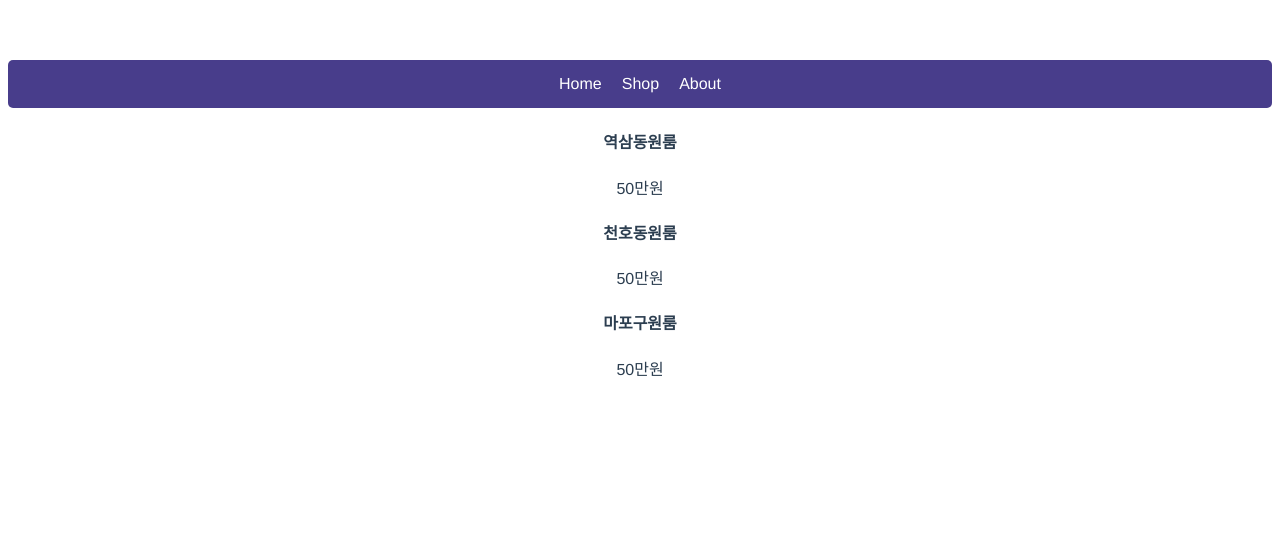
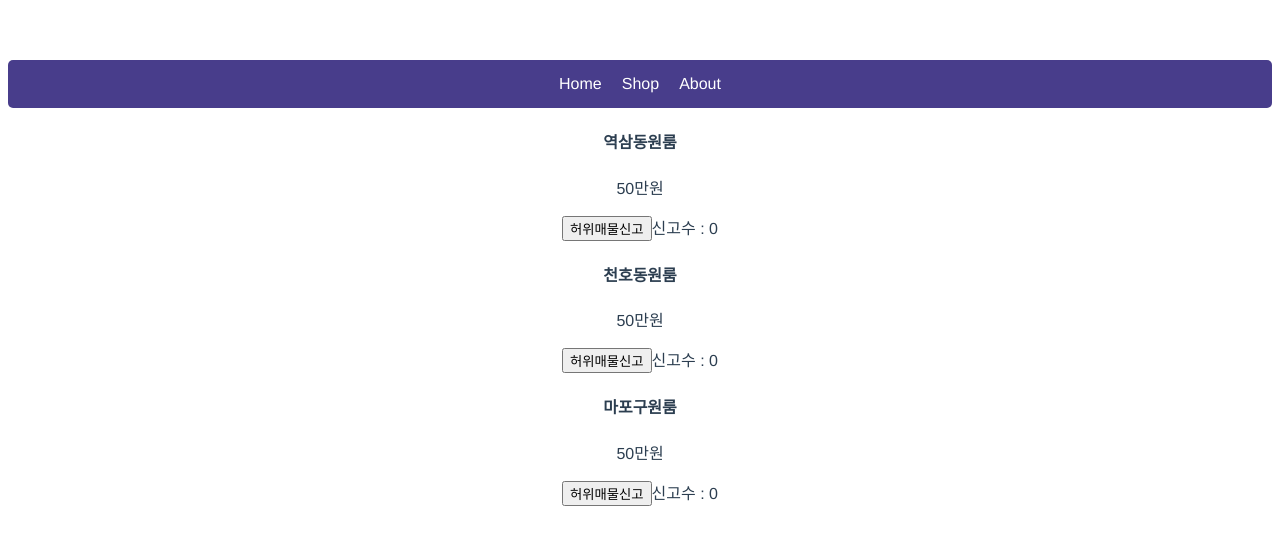
Before and after one commit to Bucky5683/VuejsStudy, a Vue app in the folder vuedongsan/: page / in a window 1280 px wide. Shown: the top 544 px of the page. Built offline with nearby package versions, Linux system fonts and the light colour scheme.

Commit message:
Vue 이벤트 핸들러로 click 감지하기 (허위매물 신고버튼 만들기) & 숙제

```diff
--- a/vuedongsan/src/App.vue
+++ b/vuedongsan/src/App.vue
@@ -6,6 +6,8 @@
     <div v-for="(제목, i) in products" :key="i">
       <h4>{{ 제목 }}</h4>
       <p>50만원</p>
+      <button @click="increase(i)">허위매물신고</button>
+      <span>신고수 : {{신고수[i]}} </span>
     </div>
   </div>
 </template>
@@ -15,10 +17,16 @@ export default {
   name: 'App',
   data() {
     return {
+      신고수 : [0,0,0],
       메뉴들: ['Home', 'Shop', 'About'],
-      products : ['역삼동원룸', '천호동원룸', '마포구원룸']
+      products: ['역삼동원룸', '천호동원룸', '마포구원룸']
     }
+  },
+  methods : {
+  increase(i){
+    this.신고수[i] += 1
   }
+}
 }
 
 </script>
```
